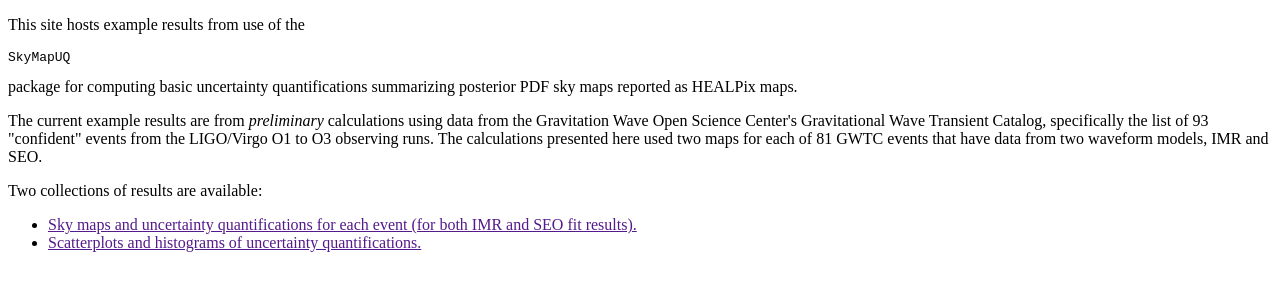
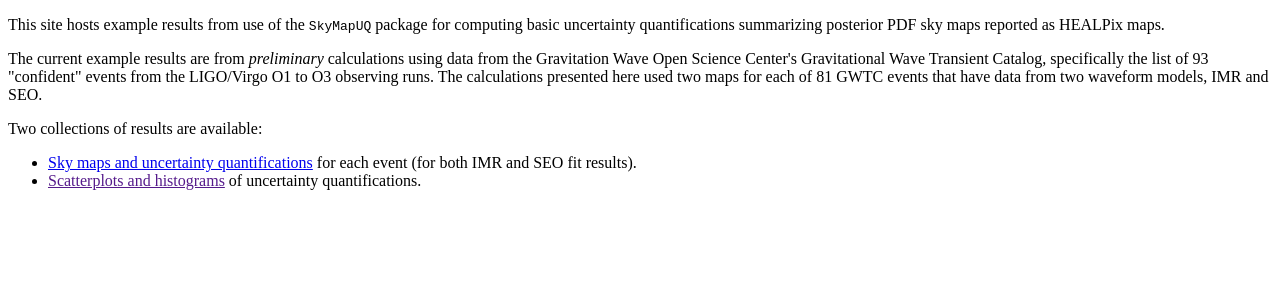
Before and after one commit to tloredo/skymapuq-examples, a plain HTML site: page docs/index.html in a window 1280 px wide. Drawn offline with Linux system fonts and the light colour scheme.

Commit message:
Fix HTML typos in index.html

```diff
--- a/docs/index.html
+++ b/docs/index.html
@@ -5,7 +5,7 @@
 </head>
 <body>
 <p>
-This site hosts example results from use of the <pre>SkyMapUQ</pre> package for computing basic uncertainty quantifications summarizing posterior PDF sky maps reported as HEALPix maps.
+This site hosts example results from use of the <code>SkyMapUQ</code> package for computing basic uncertainty quantifications summarizing posterior PDF sky maps reported as HEALPix maps.
 </p>
 
 <p>
@@ -14,8 +14,8 @@ The current example results are from <em>preliminary</em> calculations using dat
 
 Two collections of results are available:
 <ul>
-	<li><a href="">Sky maps and uncertainty quantifications for each event (for both IMR and SEO fit results).</li>
-	<li><a href="">Scatterplots and histograms of uncertainty quantifications.</li>
+	<li><a href="map_uq_png/GWTC-confident-SkyMapUQ.html">Sky maps and uncertainty quantifications</a> for each event (for both IMR and SEO fit results).</li>
+	<li><a href="">Scatterplots and histograms</a> of uncertainty quantifications.</li>
 </ul>
 
 </body>
```
